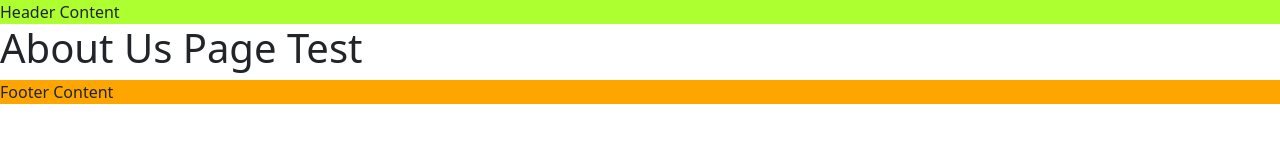
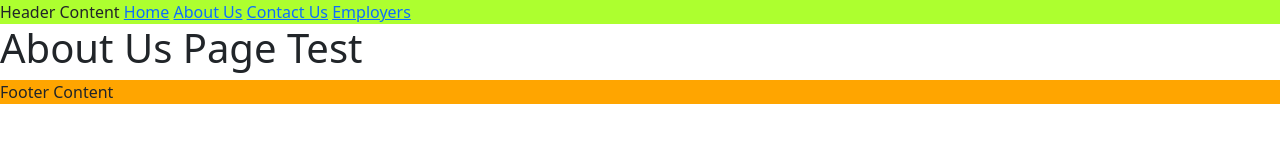
Before and after one commit to StevenWeir038/equality_consultants, a plain HTML site: page about.html in a window 1280 px wide. Drawn offline with nearby package versions, Linux system fonts and the light colour scheme.

Commit message:
Create and test page links in header

```diff
--- a/about.html
+++ b/about.html
@@ -24,6 +24,10 @@
 
     <header>
         Header Content
+        <a href="index.html" class="nav-button" aria-label="Back to Homepage">Home</a>
+        <a href="about.html" class="nav-button" aria-label="About Us">About Us</a>
+        <a href="contact.html" class="nav-button" aria-label="Contact Us">Contact Us</a>
+        <a href="employers.html" class="nav-button" aria-label="Employers">Employers</a>
     </header>
 
         <section>
```
Also changed, not shown: contact.html (+4 -0 lines), employers.html (+4 -0 lines), index.html (+4 -0 lines).
